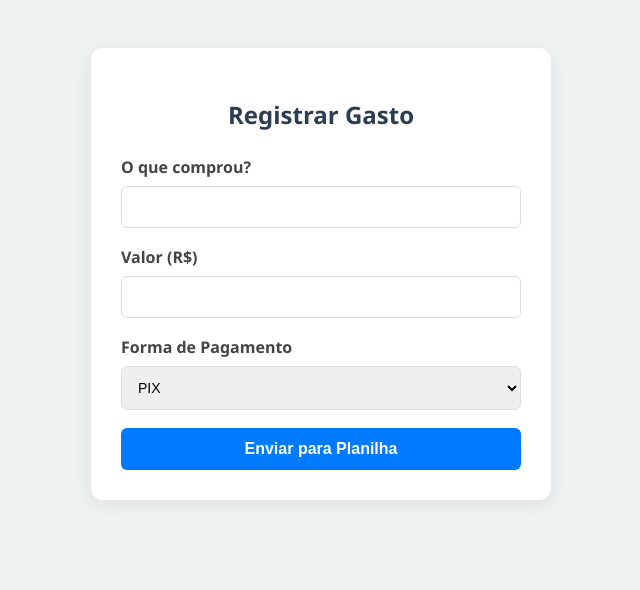
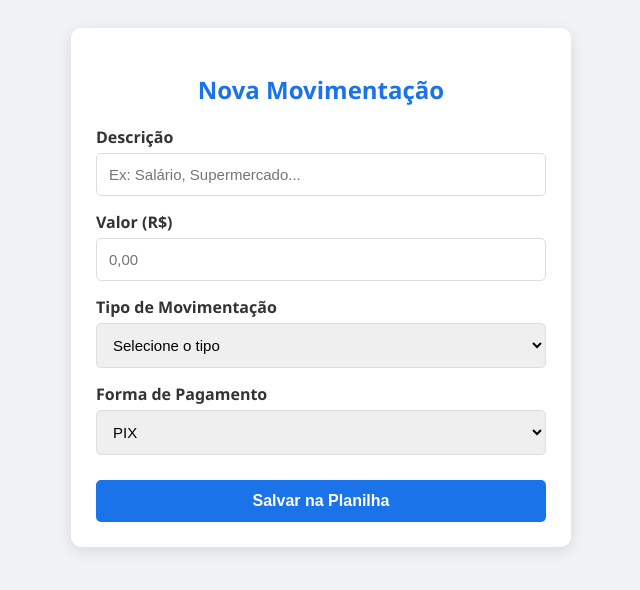
Before and after one commit to melquesedque/nossacasa, a plain HTML site: page index.html in a window 1280 px wide. Shown: the whole page, without its empty margins (319-959 px from the left). Drawn offline with Linux system fonts and the light colour scheme.

Commit message:
Atualização
Adição do tipo de movimentação

```diff
--- a/index.html
+++ b/index.html
@@ -3,32 +3,41 @@
 <head>
     <meta charset="UTF-8">
     <meta name="viewport" content="width=device-width, initial-scale=1.0">
-    <title>Registro Financeiro</title>
+    <title>Controle Financeiro</title>
     <style>
-        body { font-family: 'Segoe UI', Tahoma, Geneva, Verdana, sans-serif; background-color: #eef2f3; display: flex; justify-content: center; padding: 40px; }
-        .container { background: white; padding: 30px; border-radius: 12px; box-shadow: 0 4px 20px rgba(0,0,0,0.08); width: 100%; max-width: 400px; }
-        h2 { text-align: center; color: #2c3e50; margin-bottom: 25px; }
-        .form-group { margin-bottom: 18px; }
-        label { display: block; margin-bottom: 8px; font-weight: 600; color: #444; }
-        input, select { width: 100%; padding: 12px; border: 1px solid #ddd; border-radius: 6px; box-sizing: border-box; font-size: 14px; }
-        button { width: 100%; padding: 12px; background-color: #007bff; color: white; border: none; border-radius: 6px; cursor: pointer; font-size: 16px; font-weight: bold; transition: 0.3s; }
-        button:hover { background-color: #0056b3; }
-        #status { margin-top: 15px; text-align: center; font-size: 14px; display: none; }
+        body { font-family: 'Segoe UI', sans-serif; background-color: #f0f2f5; display: flex; justify-content: center; padding: 20px; }
+        .container { background: white; padding: 25px; border-radius: 10px; box-shadow: 0 4px 15px rgba(0,0,0,0.1); width: 100%; max-width: 450px; }
+        h2 { text-align: center; color: #1a73e8; margin-bottom: 20px; }
+        .form-group { margin-bottom: 15px; }
+        label { display: block; margin-bottom: 5px; font-weight: 600; color: #333; }
+        input, select { width: 100%; padding: 12px; border: 1px solid #ddd; border-radius: 5px; box-sizing: border-box; font-size: 15px; }
+        button { width: 100%; padding: 12px; background-color: #1a73e8; color: white; border: none; border-radius: 5px; cursor: pointer; font-size: 16px; font-weight: bold; margin-top: 10px; }
+        button:hover { background-color: #1557b0; }
+        #status { margin-top: 15px; text-align: center; font-weight: bold; display: none; }
     </style>
 </head>
 <body>
 
 <div class="container">
-    <h2>Registrar Gasto</h2>
-    <form id="meuFormulario">
+    <h2>Nova Movimentação</h2>
+    <form id="formFinanceiro">
         <div class="form-group">
-            <label>O que comprou?</label>
-            <input type="text" name="compra" required>
+            <label>Descrição</label>
+            <input type="text" name="descricao" placeholder="Ex: Salário, Supermercado..." required>
         </div>
 
         <div class="form-group">
             <label>Valor (R$)</label>
-            <input type="number" name="valor" step="0.01" required>
+            <input type="number" name="valor" step="0.01" placeholder="0,00" required>
+        </div>
+
+        <div class="form-group">
+            <label>Tipo de Movimentação</label>
+            <select name="tipo" required>
+                <option value="" disabled selected>Selecione o tipo</option>
+                <option value="Entrada">Entrada</option>
+                <option value="Saída">Saída</option>
+            </select>
         </div>
 
         <div class="form-group">
@@ -38,29 +47,31 @@
                 <option value="Dinheiro">Dinheiro</option>
                 <option value="Cartão de Débito">Cartão de Débito</option>
                 <option value="Cartão de Crédito">Cartão de Crédito</option>
+                <option value="Outro">Outro</option>
             </select>
         </div>
 
-        <button type="submit" id="btnEnviar">Enviar para Planilha</button>
-        <div id="status">Enviando...</div>
+        <button type="submit" id="btnEnviar">Salvar na Planilha</button>
+        <div id="status"></div>
     </form>
 </div>
 
 <script>
-    const urlScript = 'https://script.google.com/macros/s/AKfycbx35LVFtwdVAtfVNmeeinDhzhpexTx-vypFZ2udhaYchBqq6hUXRapgIgOQItA59jFe/exec';
-    const form = document.getElementById('meuFormulario');
+    // COLE SUA URL DO GOOGLE APPS SCRIPT ABAIXO
+    const urlScript = 'https://script.google.com/macros/s/AKfycbz5R_wdHIM4NbexFCUJp-r7XhA-8qNmlB-iBTh6Cx8/dev';
+
+    const form = document.getElementById('formFinanceiro');
     const status = document.getElementById('status');
 
     form.addEventListener('submit', e => {
         e.preventDefault();
         status.style.display = 'block';
-        status.innerText = 'Enviando dados...';
+        status.innerText = 'Enviando...';
         status.style.color = '#666';
 
-        // Envia os dados usando Fetch API
         fetch(urlScript, {
             method: 'POST',
-            mode: 'no-cors', // Necessário para evitar erros de redirecionamento do Google
+            mode: 'no-cors',
             body: new FormData(form)
         })
         .then(() => {
@@ -69,9 +80,8 @@
             form.reset();
         })
         .catch(error => {
-            status.innerText = '❌ Erro ao enviar.';
+            status.innerText = '❌ Erro na conexão.';
             status.style.color = 'red';
-            console.error('Erro!', error.message);
         });
     });
 </script>
```
